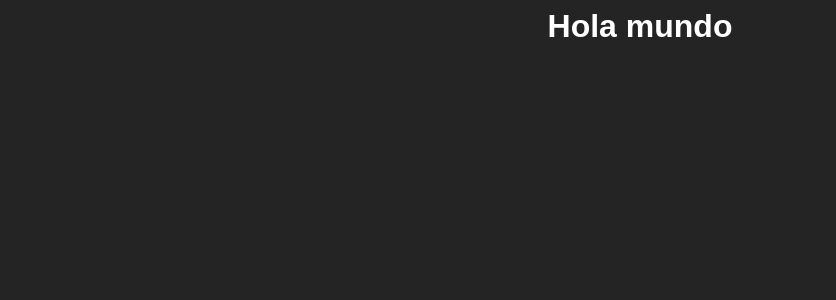
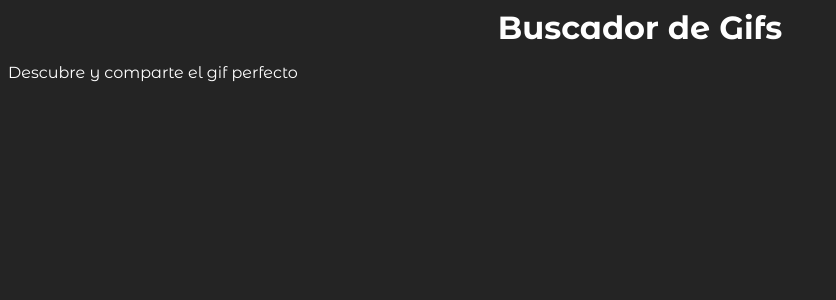
Before and after one commit to RonaldoChambillaRojas/gifs-app-devT, a React (Vite) app: page / in a window 1280 px wide. Shown: the top 300 px of the page, without its empty margins (0-836 px from the left). Built offline with nearby package versions, Linux system fonts and the light colour scheme.

Commit message:
feat: (index.html, src/main.tsx, src/GifsApp.tsx) add new features

```diff
--- a/index.html
+++ b/index.html
@@ -4,7 +4,11 @@
     <meta charset="UTF-8" />
     <link rel="icon" type="image/svg+xml" href="/vite.svg" />
     <meta name="viewport" content="width=device-width, initial-scale=1.0" />
-    <title>03-gifs-app</title>
+    <link rel="preconnect" href="https://fonts.googleapis.com">
+    <link rel="preconnect" href="https://fonts.gstatic.com" crossorigin>
+    <link href="https://fonts.googleapis.com/css2?family=Montserrat+Alternates:wght@300;400;700&display=swap" rel="stylesheet">
+
+    <title>Gifs-App</title>
   </head>
   <body>
     <div id="root"></div>
--- /dev/null
+++ b/src/GifsApp.tsx
@@ -0,0 +1,13 @@
+export const GifsApp = () => {
+  return (
+    <>
+    {/* Header */}
+
+    <div>
+        <h1>Buscador de Gifs</h1>
+        <p>Descubre y comparte el gif perfecto</p>
+    </div>
+
+    </>
+)
+}
--- a/src/main.tsx
+++ b/src/main.tsx
@@ -1,9 +1,10 @@
 import { StrictMode } from 'react'
 import { createRoot } from 'react-dom/client'
+import { GifsApp } from './GifsApp'
 import './index.css'
 
 createRoot(document.getElementById('root')!).render(
   <StrictMode>
-    <h1>Hola mundo</h1>
+    <GifsApp/>
   </StrictMode>,
 )
```
